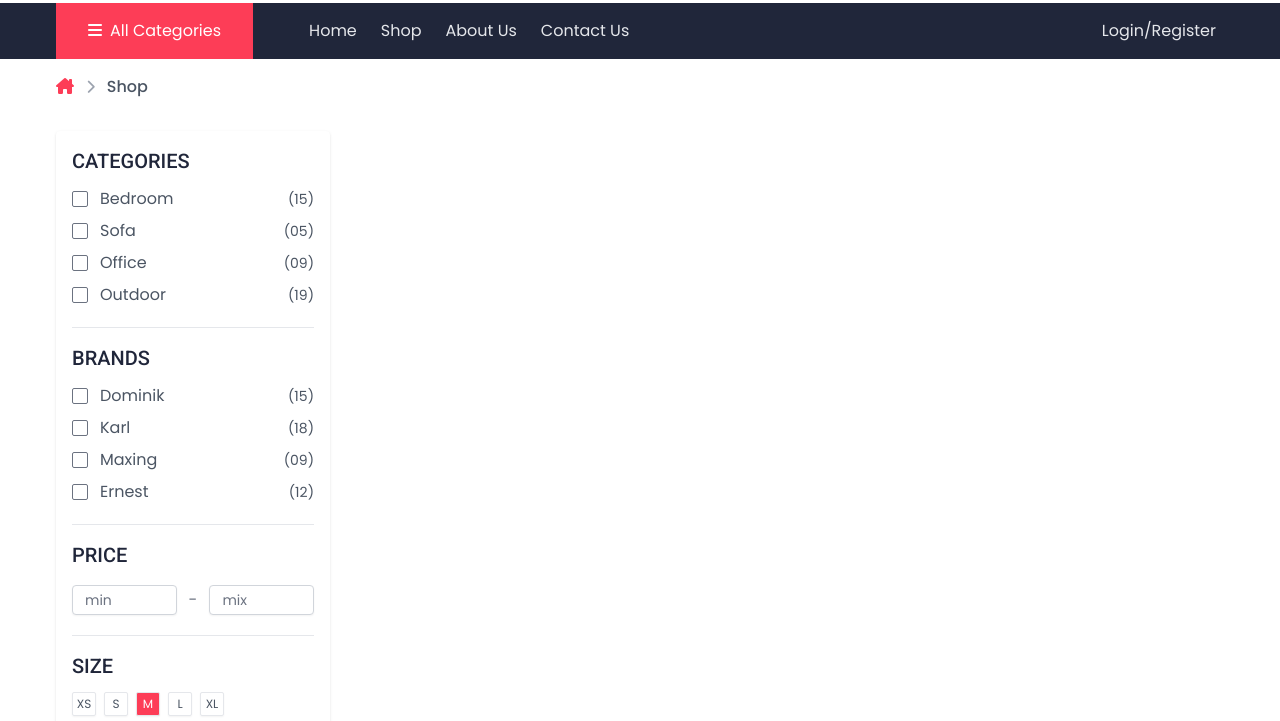
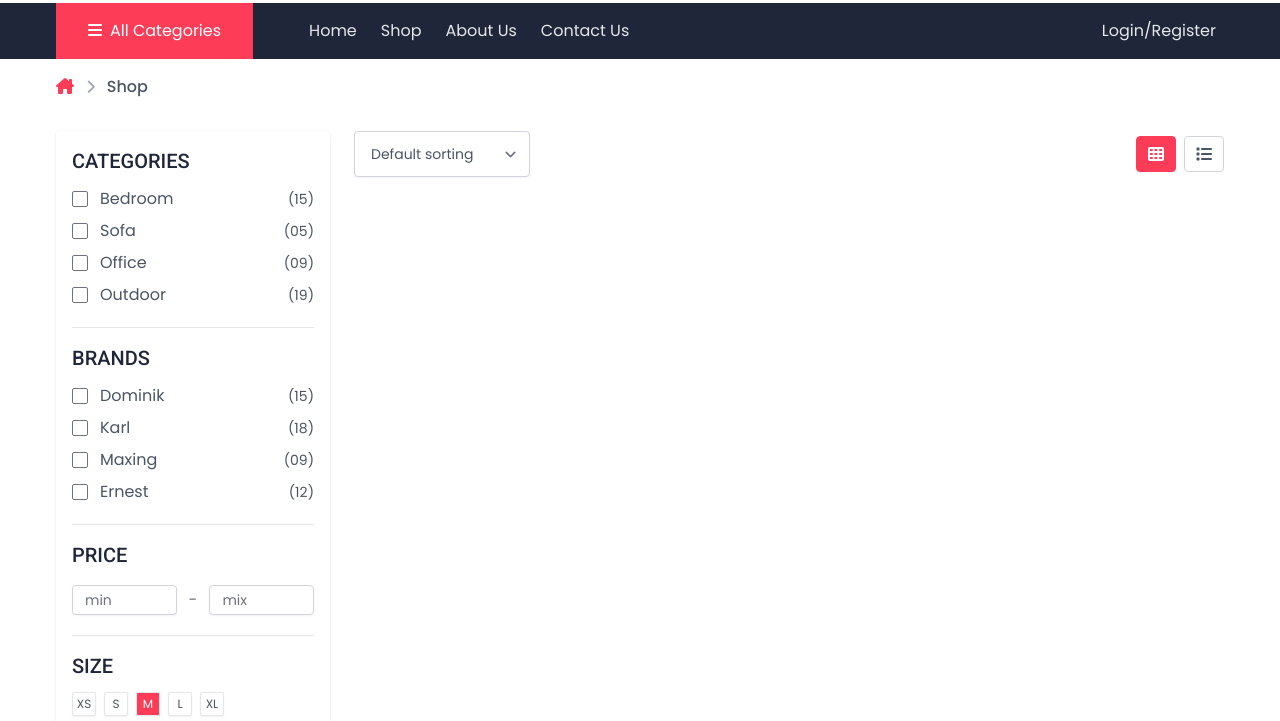
Before and after one commit to aansourav/WindCommerce, a website built with Vite: page shop.html in a window 1280 px wide. Shown: the part 79-800 px from the top of the page. Built offline with nearby package versions, Linux system fonts and the light colour scheme.

Commit message:
Shop Page Sorting option Added

```diff
--- a/shop.html
+++ b/shop.html
@@ -427,6 +427,37 @@
         </div>
       </div>
       <!-- ------------- Sidebar End ------------- -->
+
+      <!-- ------------- Product ------------- -->
+        <div class="col-span-3">
+            <!-- sorting -->
+            <div class="mb-4 flex items-center">
+                <button
+                    class="bg-primary border border-primary text-white px-10 py-3 font-medium rounded uppercase hover:bg-transparent hover:text-primary transition lg:hidden text-sm mr-3 focus:outline-none">
+                    Filter
+                </button>
+                <select
+                    class="w-44 text-sm text-gray-600 px-4 py-3 border-gray-300 shadow-sm rounded focus:ring-primary focus:border-primary">
+                    <option>Default sorting</option>
+                    <option>Price low-high</option>
+                    <option>Price high-low</option>
+                    <option>Latest product</option>
+                </select>
+                <div class="flex gap-2 ml-auto">
+                    <div
+                        class="border border-primary w-10 h-9 flex items-center justify-center text-white bg-primary rounded cursor-pointer">
+                        <i class="fas fa-th"></i>
+                    </div>
+                    <div
+                        class="border border-gray-300 w-10 h-9 flex items-center justify-center text-gray-600 rounded cursor-pointer">
+                        <i class="fas fa-list"></i>
+                    </div>
+                </div>
+            </div>
+            <!-- sorting end -->
+
+        </div>
+      <!-- ------------- Product End ------------- -->
     </div>
     <!-- ---------- Shop Wrapper End ----------- -->
   </body>
```
